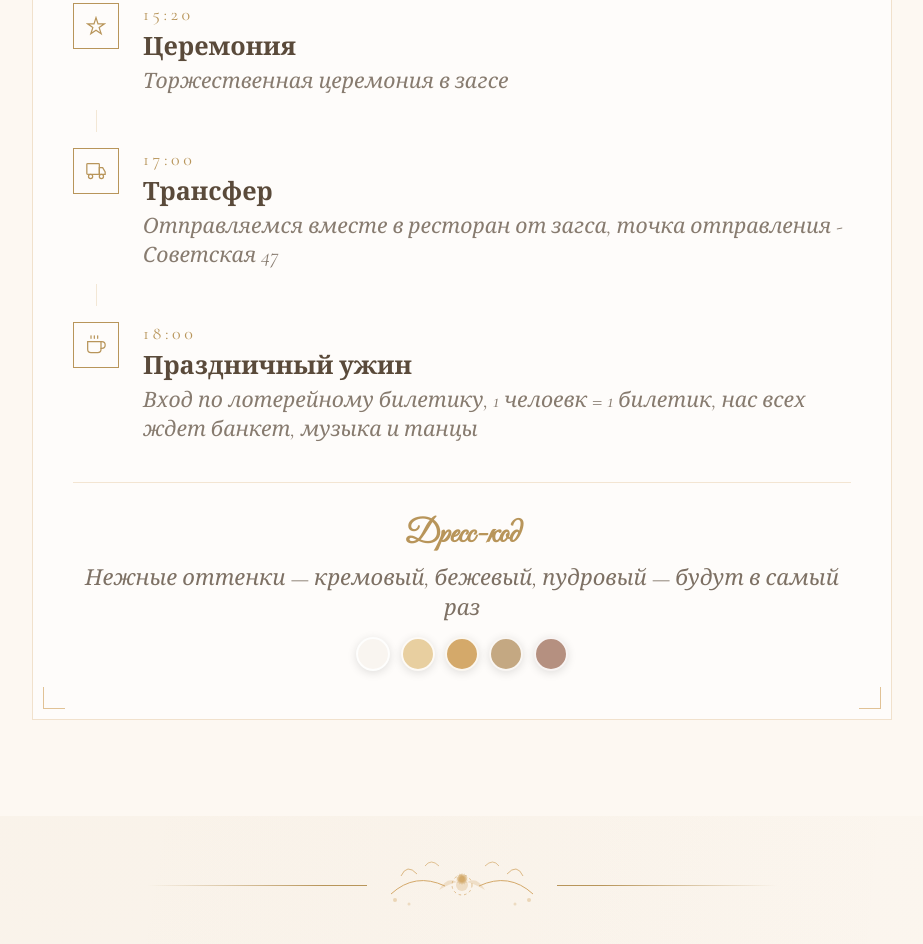
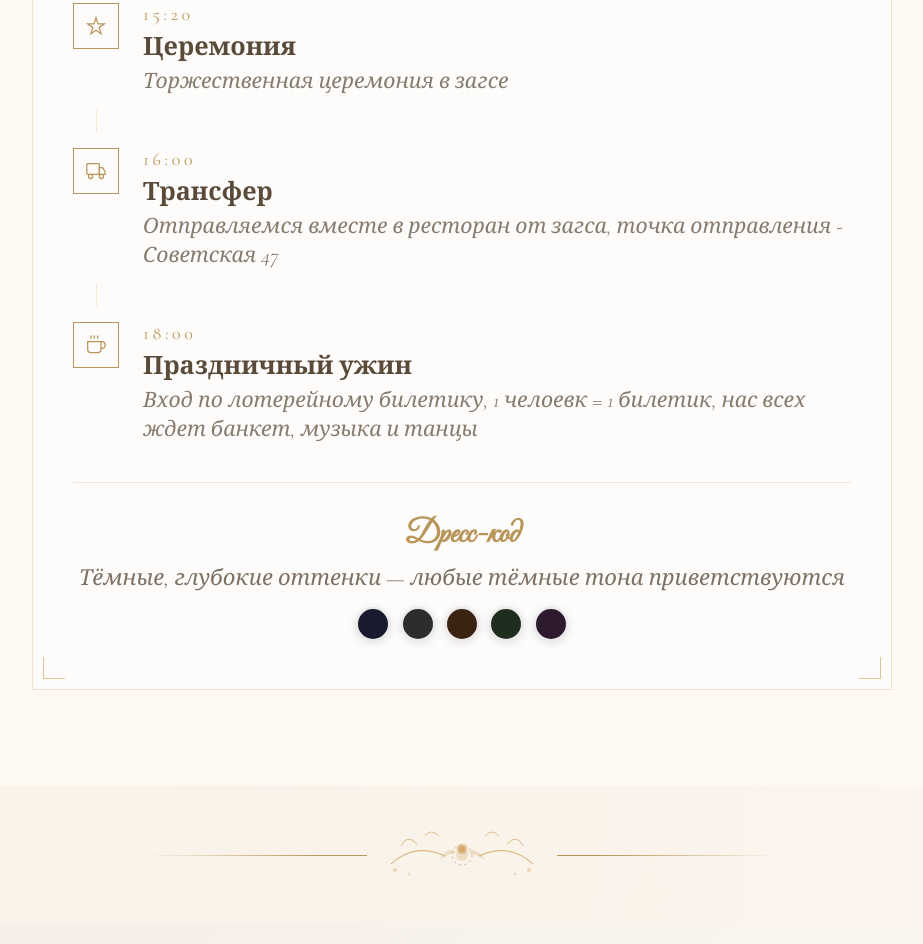
Before and after one commit to neversuptou/malkinswedding, a website built with Vite: page index.html in a window 1280 px wide. Shown: the part 1385-2329 px from the top of the page, without its empty margins (178-1101 px from the left). Built offline with nearby package versions, Linux system fonts and the light colour scheme; files whose address does not match are found by name.

Commit message:
Change сolors and text

```diff
--- a/index.html
+++ b/index.html
@@ -813,7 +813,7 @@
             </svg>
           </div>
           <div class="tl-body">
-            <div class="tl-time">17:00</div>
+            <div class="tl-time">16:00</div>
             <div class="tl-name">Трансфер</div>
             <div class="tl-desc">Отправляемся вместе в ресторан от загса, точка отправления - Советская 47</div>
           </div>
@@ -840,13 +840,13 @@
 
       <div class="dresscode-block">
         <h3>Дресс-код</h3>
-        <p>Нежные оттенки — кремовый, бежевый, пудровый — будут в самый раз</p>
+        <p>Тёмные, глубокие оттенки — любые тёмные тона приветствуются</p>
         <div class="swatches">
-          <div class="swatch" style="background:#f9f5f0;" title="Кремовый"></div>
-          <div class="swatch" style="background:#e8cfa0;" title="Пшеничный"></div>
-          <div class="swatch" style="background:#d4a96a;" title="Золотой"></div>
-          <div class="swatch" style="background:#c4a882;" title="Бежевый"></div>
-          <div class="swatch" style="background:#b59080;" title="Нюдовый"></div>
+          <div class="swatch" style="background:#1a1a2e;" title="Тёмно-синий"></div>
+          <div class="swatch" style="background:#2d2d2d;" title="Графитовый"></div>
+          <div class="swatch" style="background:#3b2314;" title="Тёмно-коричневый"></div>
+          <div class="swatch" style="background:#1e2d1e;" title="Тёмно-зелёный"></div>
+          <div class="swatch" style="background:#2e1a2e;" title="Баклажан"></div>
         </div>
       </div>
 
```
